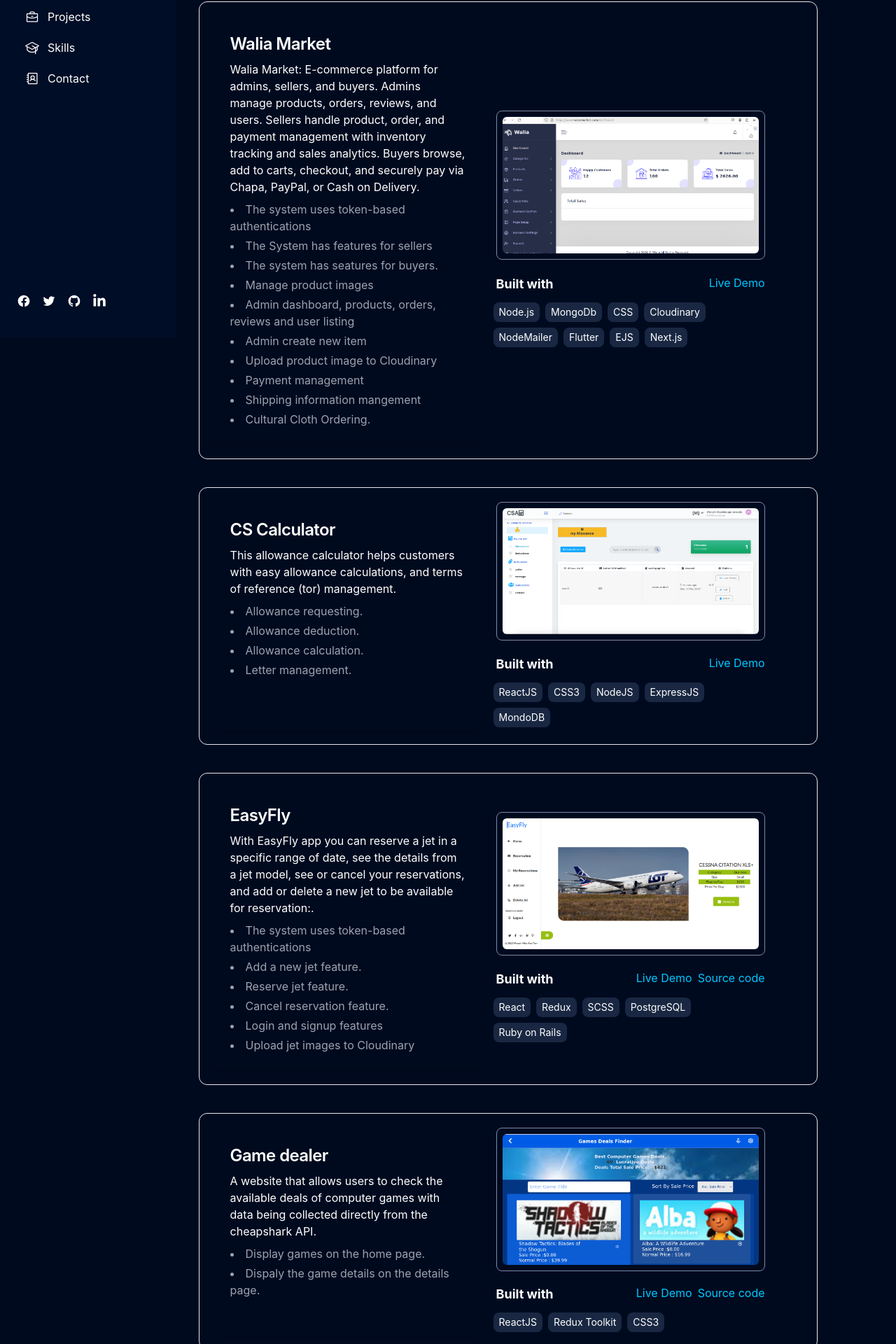
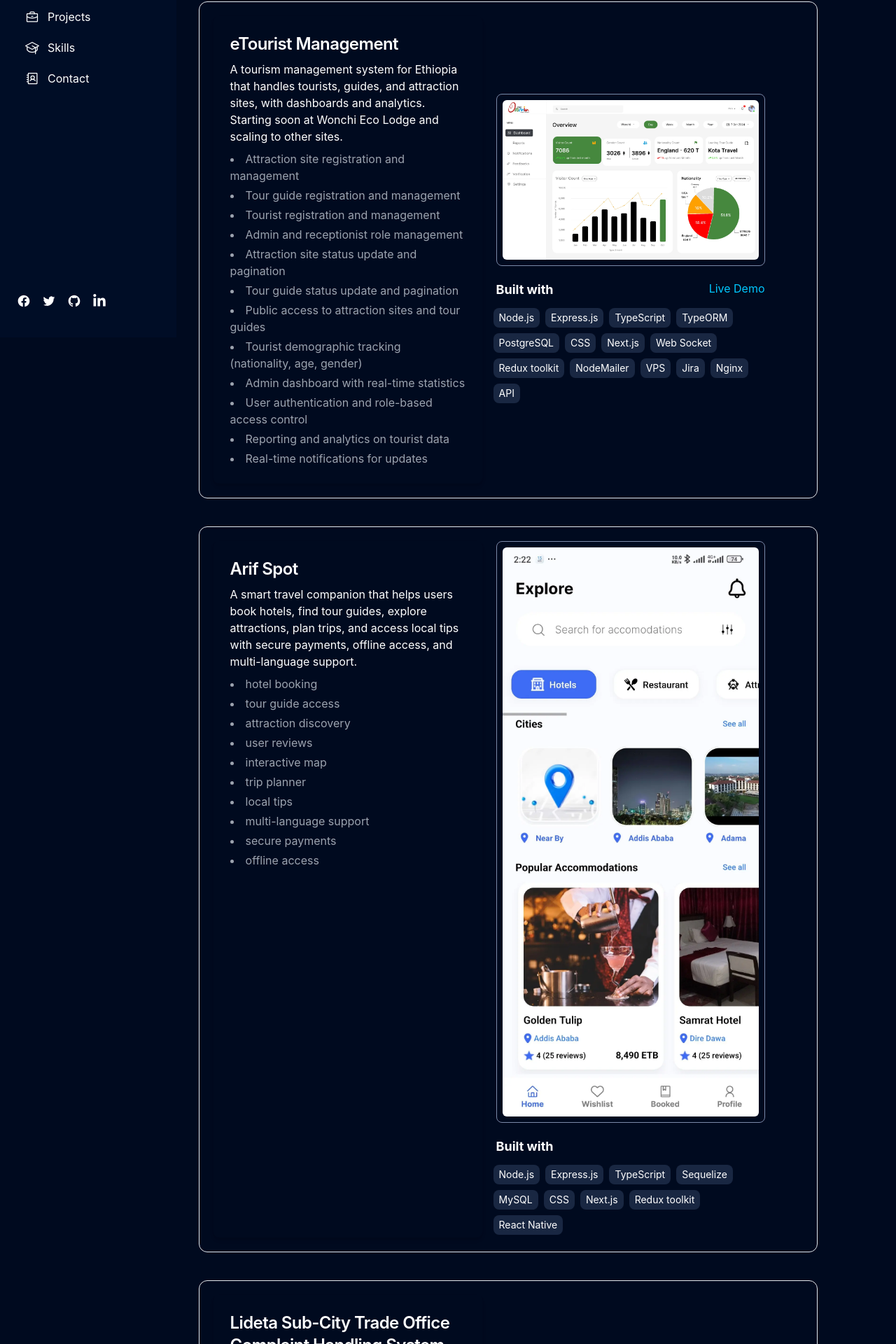
Before and after one commit to worashf/portfolio, a Next.js app: page /portfolio in a window 1280 px wide. Shown: the part 318-2238 px from the top of the page at 70% size. Built offline with nearby package versions, Linux system fonts and the light colour scheme.

Commit message:
Add projects

```diff
--- a/data/projects.js
+++ b/data/projects.js
@@ -1,12 +1,99 @@
 const projects = [
+  {
+    id: 1,
+    title: 'eTourist Management',
+    desc: 'A tourism management system for Ethiopia that handles tourists, guides, and attraction sites, with dashboards and analytics. Starting soon at Wonchi Eco Lodge and scaling to other sites.',
+    img: '/static/projects/etdms.webp',
+    link:'https://develop.etdms.com/',
+    tags: ['Node.js', 'Express.js', 'TypeScript', 'TypeORM', 'PostgreSQL', 'CSS', 'Next.js' ,'Web Socket' , 'Redux toolkit','NodeMailer', 'VPS', "Jira", "Nginx", "API"],
+    features: [
+'Attraction site registration and management',
+ 'Tour guide registration and management',
+ 'Tourist registration and management',
+ 'Admin and receptionist role management',
+  'Attraction site status update and pagination',
+   'Tour guide status update and pagination',
+   'Public access to attraction sites and tour guides',
+   'Tourist demographic tracking (nationality, age, gender)',
+    'Admin dashboard with real-time statistics',
+     'User authentication and role-based access control',
+      'Reporting and analytics on tourist data',
+       'Real-time notifications for updates'
+    ],
+  },
+  {
+    id: 2,
+    title: 'Arif Spot',
+    desc: 'A smart travel companion that helps users book hotels, find tour guides, explore attractions, plan trips, and access local tips with secure payments, offline access, and multi-language support.',
+    img: '/static/projects/arif-spot.webp',
+    tags: ['Node.js', 'Express.js', 'TypeScript', 'Sequelize', 'MySQL', 'CSS', 'Next.js' , 'Redux toolkit',"React Native"],
+    features: [
+'hotel booking',
+'tour guide access',
+'attraction discovery',
+'user reviews',
+ 'interactive map',
+  'trip planner',
+   'local tips',
+    'multi-language support',
+     'secure payments',
+      'offline access'
+    ],
+  },
+  {
+    id: 3,
+    title: 'Lideta Sub-City Trade Office Complaint Handling System',
+    desc: 'Lideta Sub-City Trade Office Complaint Handling System is a role-based web app for submitting, tracking, and resolving trade-related complaints, improving transparency and efficiency in the complaint process.',
+    img: '/static/projects/qereta.webp',
+    link:'https://lidetatrade.qereta.com/',
+    tags: ['Node.js', 'Express.js', 'TypeScript', 'TypeORM', 'PostgreSQL', 'CSS', 'Next.js' , 'Redux toolkit','NodeMailer', 'VPS', "Nginx", "Jira"],
+    features: [
+'Multi-role access (Admin, Officer, Team Leader, Manager, Merchant, Buyer)',
+'Complaint submission with attachments',
+'Complaint workflow tracking (Submitted to Resolved)',
+'Team Leader assignment & escalation handling',
+'Real-time email notifications',
+'Role-based dashboards',
+'Officer response & info request tools',
+'Admin management (users, roles, departments, categories)',
+'Analytics & performance reporting',
+'Secure login with role-based access',
+'Responsive design (mobile & desktop)',
+'Satisfaction feedback after resolution',
+'Feedback review for service improvement'
+    ],
+  },
+  {
+
+    id: 4,
+    title: 'Public Service Employee Complaint Management System',
+    desc: 'A web application enabling public service employees to submit complaints on issues such as salary reductions, terminations, and job position disputes. The system helps government offices manage, resolve, and respond to these complaints, promoting accountability and transparency..',
+    img: '/static/projects/public-compliat.webp',
+    link:'https://www.lidetapsecms.com/',
+    tags: ['Node.js', 'Express.js', 'TypeScript', 'TypeORM', 'PostgreSQL', 'CSS', 'Next.js' , 'Redux toolkit','NodeMailer', 'VPS', "Jira"],
+    features: [
+'Complaint Submission: Employees file workplace complaints',
+'Complaint Tracking: Track complaint status',
+'Issue Categories: Classify by type (e.g., salary, termination)',
+'Role-Based Access: Different access for employees, officers, admins',
+'Complaint Management: Review, resolve, and close complaints',
+'Escalation: Escalate complex complaints to higher authorities',
+'Notifications: Alerts for updates and resolutions',
+'Reporting: Generate reports on trends and performance',
+'Feedback: Employees rate complaint handling',
+
+    ],
+
+  },
+
 
   {
-    id: 1,
+    id: 5,
     title: 'Walia Market',
     desc: 'Walia Market: E-commerce platform for admins, sellers, and buyers. Admins manage products, orders, reviews, and users. Sellers handle product, order, and payment management with inventory tracking and sales analytics. Buyers browse, add to carts, checkout, and securely pay via Chapa, PayPal, or Cash on Delivery.',
     img: '/static/projects/walia-market.png',
     link:'https://www.waliamarket.com/login',
-    tags: ['Node.js', 'MongoDb', 'CSS', 'Cloudinary', 'NodeMailer','Flutter','EJS','Next.js'],
+    tags: ['Node.js', 'MongoDb', 'CSS', 'Cloudinary', "DigitalOcean",'NodeMailer','Flutter','EJS','Next.js'],
     features: [
       'The system uses token-based authentications',
       'The System has features for sellers',
@@ -21,7 +108,7 @@
     ],
   },
   {
-    id: 2,
+    id: 6,
     title: 'CS Calculator',
     desc: 'This allowance calculator helps customers with easy allowance calculations,  and terms of reference (tor) management.',
     img: '/static/projects/allowance-management.png',
@@ -36,7 +123,7 @@
   },
 
   {
-    id: 3,
+    id: 7,
     title: 'EasyFly',
     desc: 'With EasyFly app you can reserve a jet in a specific range of date, see the details from a jet model, see or cancel your reservations, and add or delete a new jet to be available for reservation:.',
     img: '/static/projects/easy-fly.png',
@@ -54,7 +141,7 @@
     ],
   },
   {
-    id: 4,
+    id: 8,
     title: 'Game dealer',
     desc: 'A website that allows users to check the available deals of computer games with data being collected directly from the cheapshark API.',
     img: '/static/projects/game-dealer.png',
@@ -68,7 +155,7 @@
     ],
   },
   {
-    id: 5,
+    id: 9,
     title: 'Personal portfolio',
     desc: 'Personal portfolio website built with HTML5, CSS3 and JavaScript.',
     img: '/static/projects/portfolio.png',
@@ -84,7 +171,7 @@
     ],
   },
   {
-    id: 6,
+    id: 10,
     title: 'ShiCommerce',
     desc: 'ShiCommerce is an e-commerce website that has features for admins and users(buyers). Admin can manage products, manage orders, manage product reviews, and users. The user (buyer) can check product details, add a product to the cart, checkout the cart, fill shipping address, and pay payment using Stripe. and also user can check order status(processing, shipping, and delivered).',
     img: '/static/projects/shi-commerce.PNG',
@@ -103,7 +190,7 @@
   },
 
   {
-    id: 7,
+    id: 11,
     title: 'Research Center Website',
     desc: 'HTML5/CSS3 and JavaScript basics capstone project, building research center website',
     img: '/static/projects/research-center.png',
@@ -120,7 +207,7 @@
     ],
   },
   {
-    id: 8,
+    id: 12,
     title: 'Awesome Tv',
     desc: 'Consume the movie API and render a list of movies on the page, the users can like and comments on the movie.',
     img: '/static/projects/awesome-tv.png',
@@ -136,7 +223,7 @@
     ],
   },
   {
-    id: 9,
+    id: 13,
     title: 'Online CourseWare',
     desc: 'Online course ware system is designed for teachers and authors to create course content online and for student to access the contents. ',
     img: '/static/projects/online-course-ware.png',
@@ -157,7 +244,7 @@
     ],
   },
   {
-    id: 10,
+    id: 14,
     title: 'OneInventory',
     desc: ' OneInventory is an online inventory management system that enables the user can manage inventory management tasks easily.',
     img: '/static/projects/inventory-admin.png',
```
